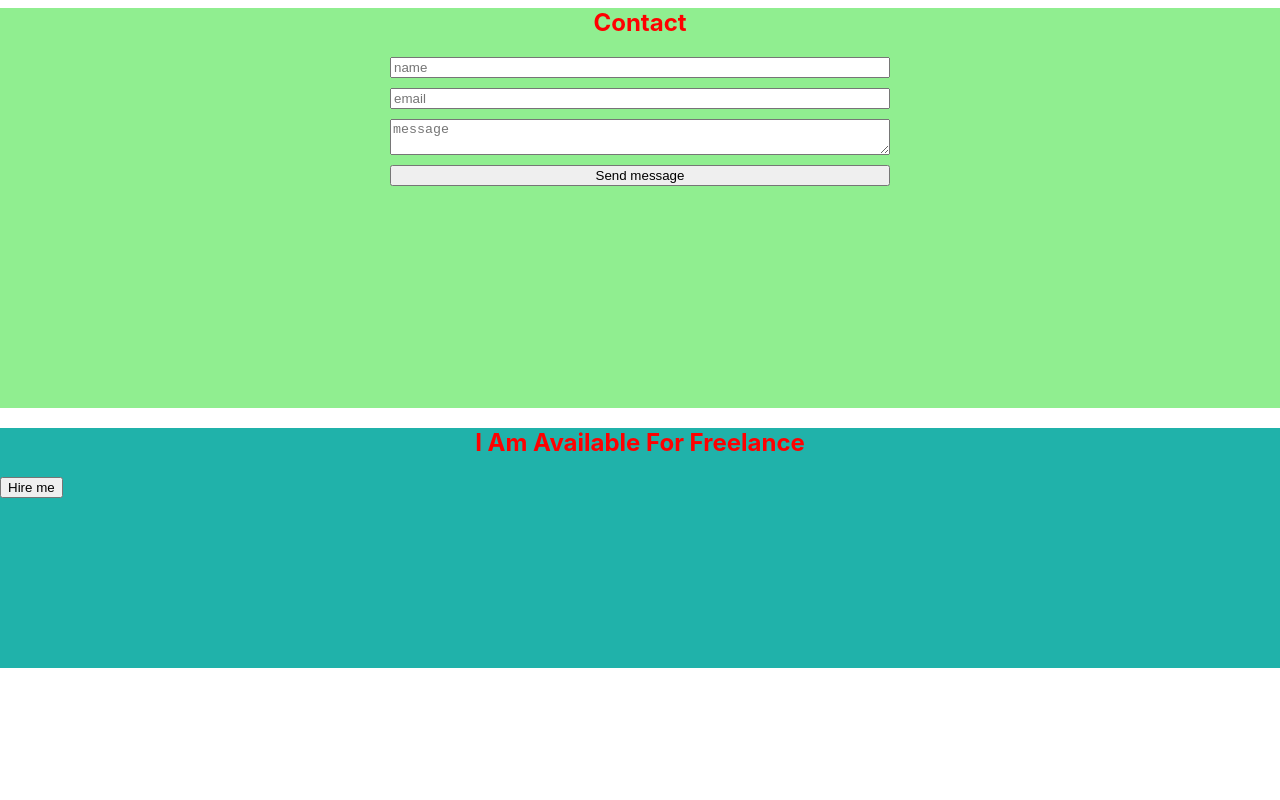
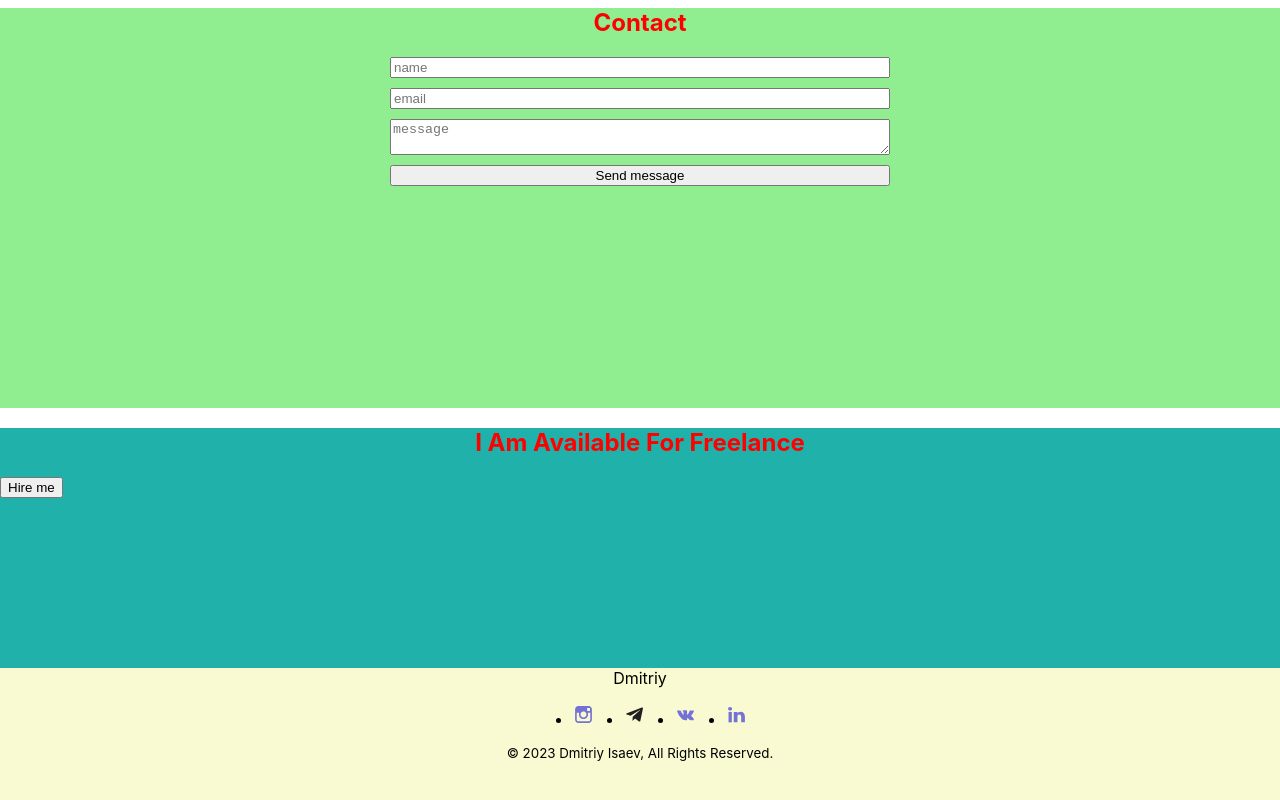
Before and after one commit to dnisaev/homework01, a React app: page / in a window 1280 px wide. Shown: the part 2926-3726 px from the top of the page. Before the commit the page ends 3594 px from the top, so only its background shows below. Built offline with nearby package versions, Linux system fonts and the light colour scheme.

Commit message:
update App.tsx

```diff
--- a/src/App.tsx
+++ b/src/App.tsx
@@ -6,6 +6,7 @@ import {Works} from "./layout/sections/works/Works";
 import {Testimony} from "./layout/sections/testimony/Testimony";
 import {Contact} from "./layout/sections/contact/Contact";
 import {Slogan} from "./layout/sections/slogan/Slogan";
+import {Footer} from "./layout/footer/Footer";
 
 function App() {
     return (
@@ -17,6 +18,7 @@ function App() {
             <Testimony/>
             <Contact/>
             <Slogan/>
+            <Footer/>
         </div>
     );
 }
```
